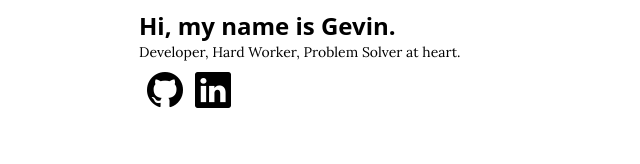
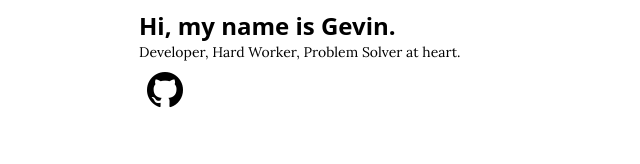
Before and after one commit to gmadharh/portfolio, a Vue app: page / in a window 1280 px wide. Shown: the part 194-358 px from the top of the page, without its empty margins (181-821 px from the left). Built offline with nearby package versions, Linux system fonts and the light colour scheme.

Commit message:
feat: remove linkedin button

```diff
--- a/src/components/SplashIntro.vue
+++ b/src/components/SplashIntro.vue
@@ -16,9 +16,6 @@
       <a href="https://github.com/gmadharh" target="_blank"
         ><button class="bi bi-github text-4xl"></button
       ></a>
-      <a href="https://www.linkedin.com/in/gevinm/" target="_blank"
-        ><i class="bi bi-linkedin text-4xl"></i
-      ></a>
     </div>
   </div>
 </template>
```
